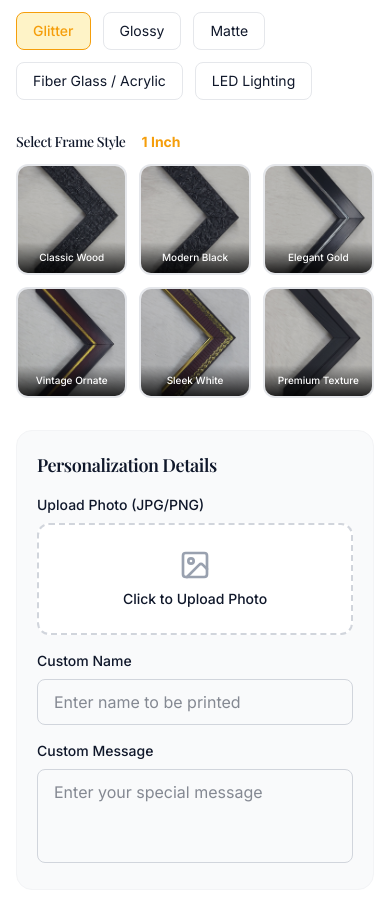
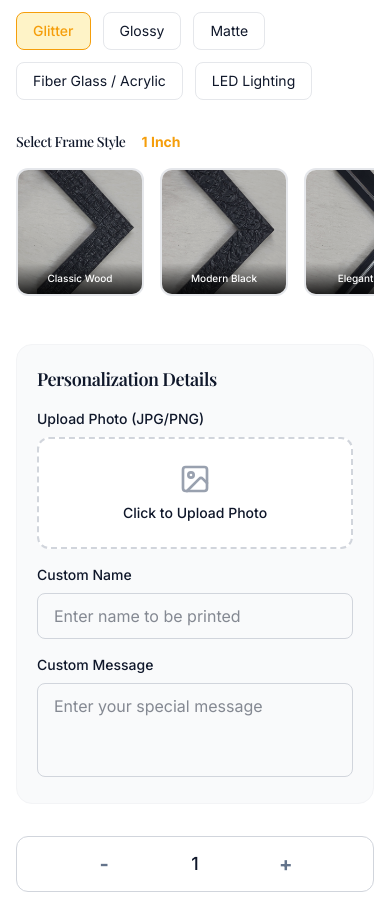
Before and after one commit to shaikmuzammil2905/Vinayaka-frames, a React (Vite) app: page /product/p1 in a window 390 px wide. Shown: the part 1166-2072 px from the top of the page. Built offline with nearby package versions, Linux system fonts and the light colour scheme; a web font is replaced by a local one.

Commit message:
fix: robust frame thickness detection and add horizontal frame slider

```diff
--- a/src/pages/ProductDetail.tsx
+++ b/src/pages/ProductDetail.tsx
@@ -21,13 +21,6 @@ import trust2 from '../assets/trust_2.jpg';
 import trust3 from '../assets/trust_3.jpg';
 import trust4 from '../assets/trust_4.jpg';
 
-export const ProductDetail = () => {
-  const { productId } = useParams<{ productId: string }>();
-  const navigate = useNavigate();
-  const { addToCart } = useCart();
-
-  const product = MOCK_DATA.products.find(p => p.id === productId);
-
 const frames1Inch = [
   { id: 1, img: frame1, name: 'Classic Wood' },
   { id: 2, img: frame2, name: 'Modern Black' },
@@ -44,6 +37,13 @@ export const ProductDetail = () => {
   { id: 10, img: frame1_5_4, name: 'Vintage Wood' },
 ];
 
+export const ProductDetail = () => {
+  const { productId } = useParams<{ productId: string }>();
+  const navigate = useNavigate();
+  const { addToCart } = useCart();
+
+  const product = MOCK_DATA.products.find(p => p.id === productId);
+
   const [selectedSize, setSelectedSize] = useState<SizeOption | undefined>(product?.sizes?.[0]);
   const [selectedFinish, setSelectedFinish] = useState<FinishType | undefined>(product?.finishTypes?.[0]);
   const [quantity, setQuantity] = useState(1);
@@ -53,10 +53,12 @@ export const ProductDetail = () => {
   const [selectedFrameStyle, setSelectedFrameStyle] = useState<number | null>(null);
   const [photoUploaded, setPhotoUploaded] = useState(false);
   const fileInputRef = useRef<HTMLInputElement>(null);
+  const carouselRef = useRef<HTMLDivElement>(null);
 
   const getFrameThickness = (sizeStr?: string) => {
     if (!sizeStr) return '1 Inch';
-    const s = sizeStr.replace(/\s/g, '');
+    // Remove all whitespace characters, non-breaking spaces
+    const s = sizeStr.toLowerCase().replace(/[\s\u00A0]/g, '');
     if (s.includes('16x24') || s.includes('20x30') || s.includes('24x36') || s.includes('16×24') || s.includes('20×30') || s.includes('24×36')) {
       return '1.5 Inch';
     }
@@ -65,6 +67,16 @@ export const ProductDetail = () => {
 
   const currentThickness = getFrameThickness(selectedSize?.size);
   const activeFrames = currentThickness === '1.5 Inch' ? frames15Inch : frames1Inch;
+
+  const scrollCarousel = (direction: 'left' | 'right') => {
+    if (carouselRef.current) {
+      const scrollAmount = 250;
+      carouselRef.current.scrollBy({
+        left: direction === 'left' ? -scrollAmount : scrollAmount,
+        behavior: 'smooth'
+      });
+    }
+  };
 
   const handlePhotoClick = () => {
     fileInputRef.current?.click();
@@ -83,20 +95,21 @@ export const ProductDetail = () => {
     }
   }, [product]);
 
+  // Reset frame selection if it doesn't match the current thickness category
   useEffect(() => {
     if (selectedFrameStyle !== null) {
       if (!activeFrames.find(f => f.id === selectedFrameStyle)) {
         setSelectedFrameStyle(null);
       }
     }
-  }, [selectedSize, activeFrames]);
+  }, [currentThickness]); // Depends only on thickness changing
 
   if (!product) {
     return <div className="container-custom py-20 text-center">Product not found</div>;
   }
 
   const getPriceForSize = (sizeOption: SizeOption, finish?: FinishType) => {
-    const normalizeSize = (s: string) => s.replace(/\s/g, '');
+    const normalizeSize = (s: string) => s.replace(/[\s\u00A0]/g, '');
     if (finish === 'LED Lighting') {
       const ledMatch = LED_FRAME_SIZES.find(s => normalizeSize(s.size) === normalizeSize(sizeOption.size));
       if (ledMatch) return ledMatch.price;
@@ -121,7 +134,6 @@ export const ProductDetail = () => {
         frameStyle: activeFrameObj ? activeFrameObj.name : undefined,
       },
       itemPrice: currentPrice,
-      // Pass frame thickness if needed by cart
     });
   };
 
@@ -238,24 +250,39 @@ Please confirm availability and order details.`;
               </div>
             )}
 
-            {/* Frame Style Selection */}
-            <div className="mb-8">
+            {/* Frame Style Selection Carousel */}
+            <div className="mb-8 w-full overflow-hidden">
               <div className="flex items-baseline gap-4 mb-3">
                 <h3 className="text-sm font-medium text-text-main">Select Frame Style</h3>
                 <span className="text-sm font-bold text-primary">{currentThickness}</span>
               </div>
-              <div className="grid grid-cols-3 gap-3 md:gap-4">
+
+              <div className="relative group">
+                {/* Left Arrow */}
+                <button
+                  onClick={() => scrollCarousel('left')}
+                  className="absolute left-0 top-1/2 -translate-y-1/2 -translate-x-4 bg-white border border-gray-200 shadow-md rounded-full p-2 z-10 hidden md:flex items-center justify-center opacity-0 group-hover:opacity-100 transition-opacity text-gray-500 hover:text-primary hover:border-primary"
+                  aria-label="Previous frames"
+                >
+                  <svg xmlns="http://www.w3.org/2000/svg" width="20" height="20" viewBox="0 0 24 24" fill="none" stroke="currentColor" strokeWidth="2.5" strokeLinecap="round" strokeLinejoin="round"><path d="m15 18-6-6 6-6"/></svg>
+                </button>
+
+                {/* Carousel Container */}
+                <div
+                  ref={carouselRef}
+                  className="flex overflow-x-auto gap-4 pb-4 pt-1 snap-x hide-scrollbar scroll-smooth"
+                >
                   {activeFrames.map((frame) => (
                     <div
                       key={frame.id}
                       onClick={() => setSelectedFrameStyle(frame.id)}
-                    className={`relative rounded-xl overflow-hidden cursor-pointer border-2 transition-all duration-200 group ${
-                      selectedFrameStyle === frame.id ? 'border-primary shadow-md' : 'border-gray-200 hover:border-primary/50'
+                      className={`relative rounded-xl overflow-hidden cursor-pointer border-2 transition-all duration-200 group/card flex-shrink-0 w-32 md:w-36 snap-start ${
+                        selectedFrameStyle === frame.id ? 'border-primary shadow-md scale-[1.02]' : 'border-gray-200 hover:border-primary/50 hover:scale-[1.02]'
                       }`}
                     >
                       <div className="aspect-square relative">
                         <img src={frame.img} alt={frame.name} className="w-full h-full object-cover" />
-                      <div className="absolute inset-0 bg-black/10 group-hover:bg-black/0 transition-colors"></div>
+                        <div className="absolute inset-0 bg-black/10 group-hover/card:bg-black/0 transition-colors"></div>
                       </div>
 
                       {selectedFrameStyle === frame.id && (
@@ -269,6 +296,16 @@ Please confirm availability and order details.`;
                       </div>
                     </div>
                   ))}
+                </div>
+
+                {/* Right Arrow */}
+                <button
+                  onClick={() => scrollCarousel('right')}
+                  className="absolute right-0 top-1/2 -translate-y-1/2 translate-x-4 bg-white border border-gray-200 shadow-md rounded-full p-2 z-10 hidden md:flex items-center justify-center opacity-0 group-hover:opacity-100 transition-opacity text-gray-500 hover:text-primary hover:border-primary"
+                  aria-label="Next frames"
+                >
+                  <svg xmlns="http://www.w3.org/2000/svg" width="20" height="20" viewBox="0 0 24 24" fill="none" stroke="currentColor" strokeWidth="2.5" strokeLinecap="round" strokeLinejoin="round"><path d="m9 18 6-6-6-6"/></svg>
+                </button>
               </div>
             </div>
 
```
Lines whose indentation alone changed are shown as unchanged.
